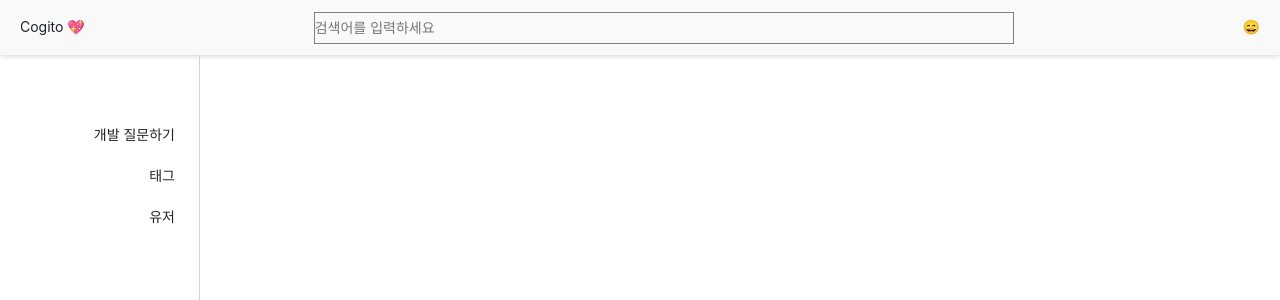
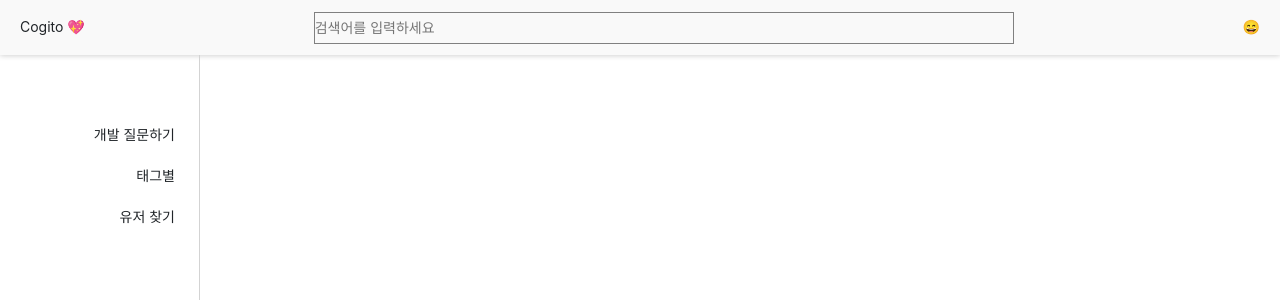
Before and after one commit to sang-gyeong/cogito-front, a Next.js app: page / in a window 1280 px wide. Shown: the top 300 px of the page. Built offline with nearby package versions, Linux system fonts and the light colour scheme.

Commit message:
fix: rehydration 오류 fix

```diff
--- a/src/components/Layout/Nav.tsx
+++ b/src/components/Layout/Nav.tsx
@@ -4,15 +4,15 @@ import Link from 'next/link';
 export default function Nav() {
   return (
     <Navigation>
-      <NavItem>
-        <Link href="#none">개발 질문하기</Link>
-      </NavItem>
-      <NavItem>
-        <Link href="#none">태그</Link>
-      </NavItem>
-      <NavItem>
-        <Link href="#none">유저</Link>
-      </NavItem>
+      <Link href="#none">
+        <NavItem>개발 질문하기</NavItem>
+      </Link>
+      <Link href="#none">
+        <NavItem>태그별</NavItem>
+      </Link>
+      <Link href="#none">
+        <NavItem>유저 찾기</NavItem>
+      </Link>
     </Navigation>
   );
 }
```
